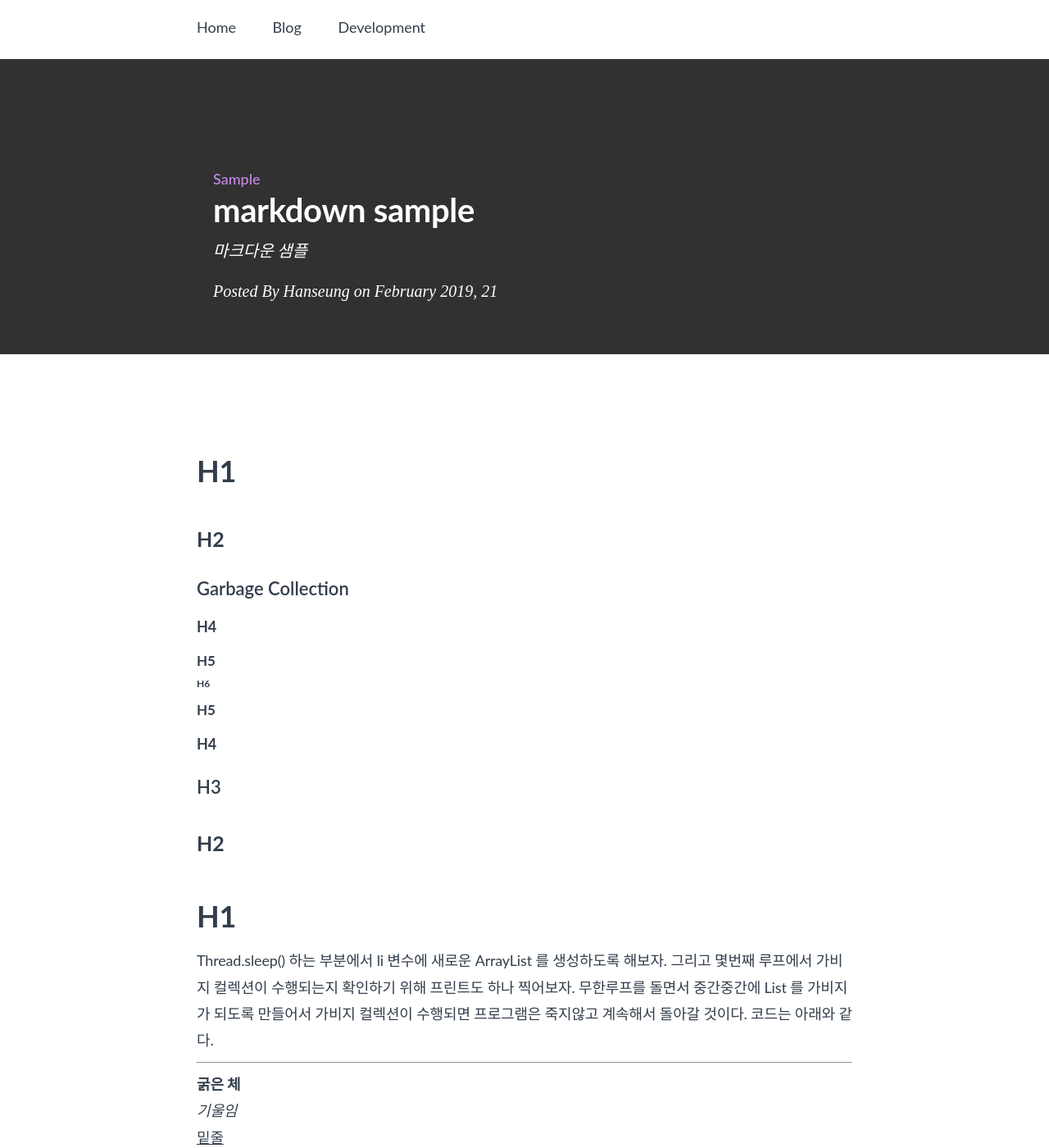
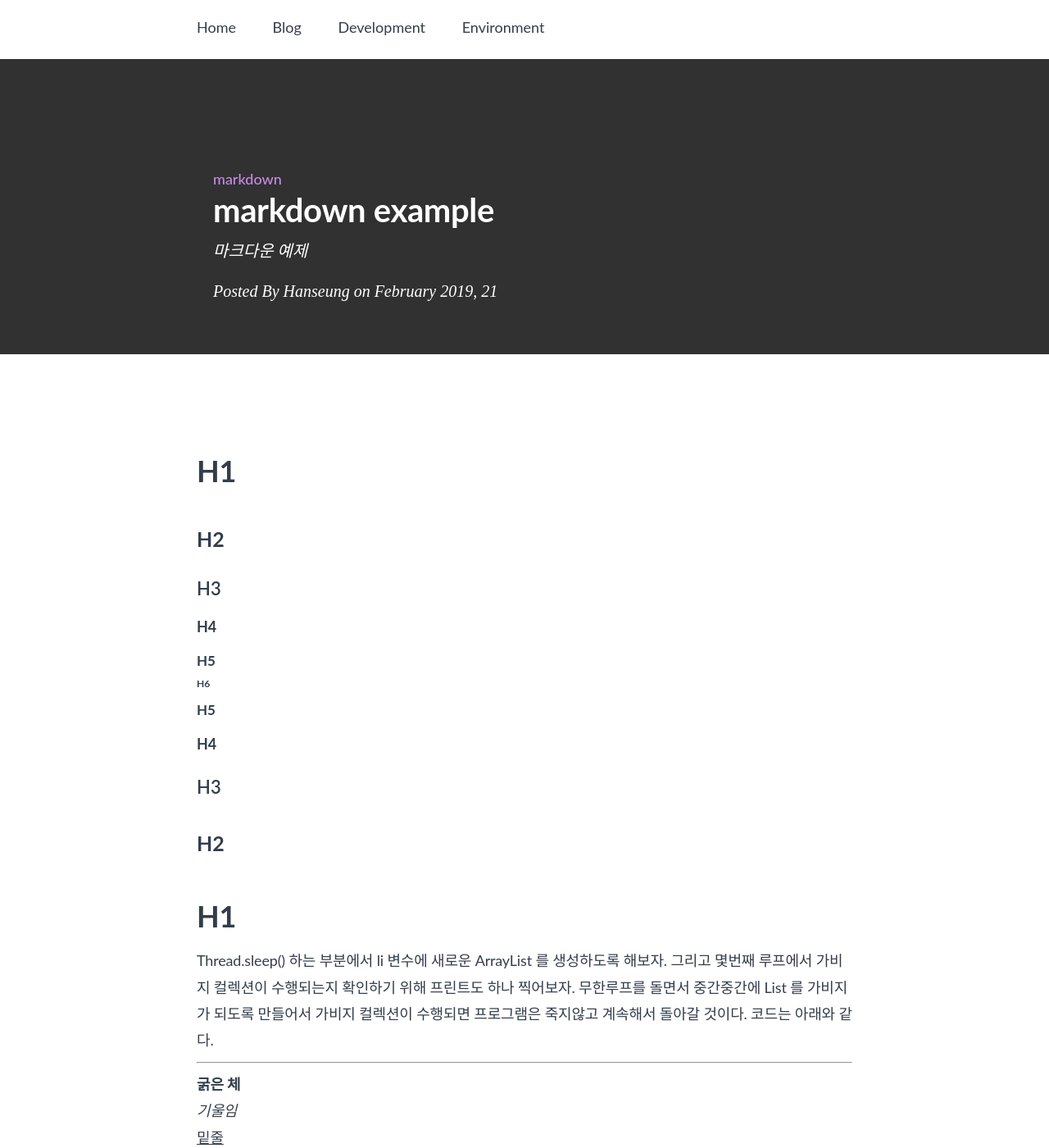
Before and after one commit to misojiwon3/misojiwon3.github.io, a Jekyll site: the page built from development/markdown_example/index.md, in a window 1280 px wide and 1400 px high. Shown: the whole window at 82% size. Built offline with Jekyll 4.4.1, drawn with Linux system fonts in a browser that asks for light colours.

```diff
--- a/_config.yml
+++ b/_config.yml
@@ -42,4 +42,4 @@ github_username:   misojiwon3
 # Excludes
 exclude: [ Gemfile, Gemfile.lock, tale.gemspec ]
 
-menubar: [ Home, Blog, Development ]
+menubar: [ Home, Blog, Development, Environment ]
--- a/_sass/_home.scss
+++ b/_sass/_home.scss
@@ -5,7 +5,7 @@
   .tags {
     max-width: $max-width;
     margin: 0 auto;
-    padding: 20px 5px 0;
+    padding: 20px 5px;
 
     .tag-title {
       font-size: 24px;
--- a/development/sample/index.md
+++ b/development/markdown_example/index.md
@@ -2,15 +2,15 @@
 layout: default
 type: post
 category: development
-title:  "markdown sample"
-subtitle: "마크다운 샘플"
-tag: "Sample"
+title:  "markdown example"
+subtitle: "마크다운 예제"
+tag: "markdown"
 date: "2019-02-21"
 ---
 
 # H1
 ## H2
-### Garbage Collection
+### H3
 #### H4
 ##### H5
 ###### H6
```
Also changed, not shown: development/development/index.md (+3 -4 lines), development/linux_top/index.md (+1 -2 lines), README.md, 2 other files.
